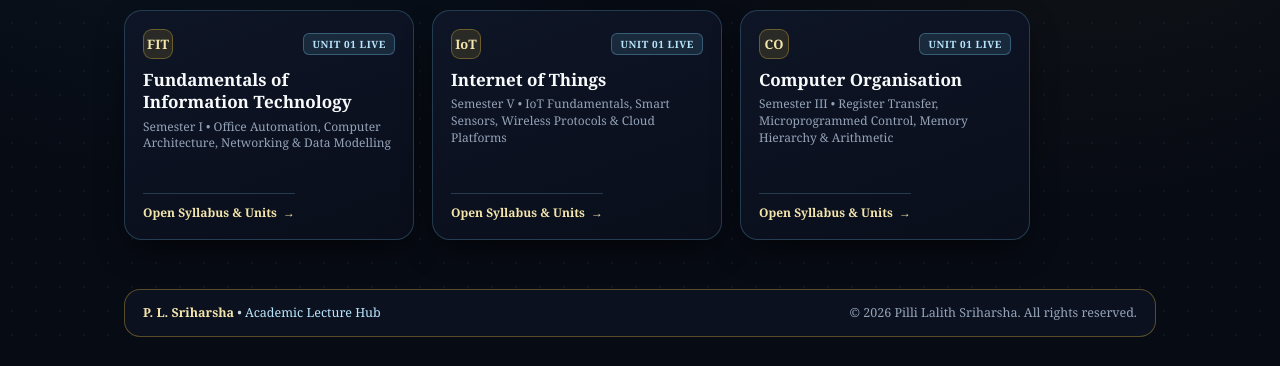
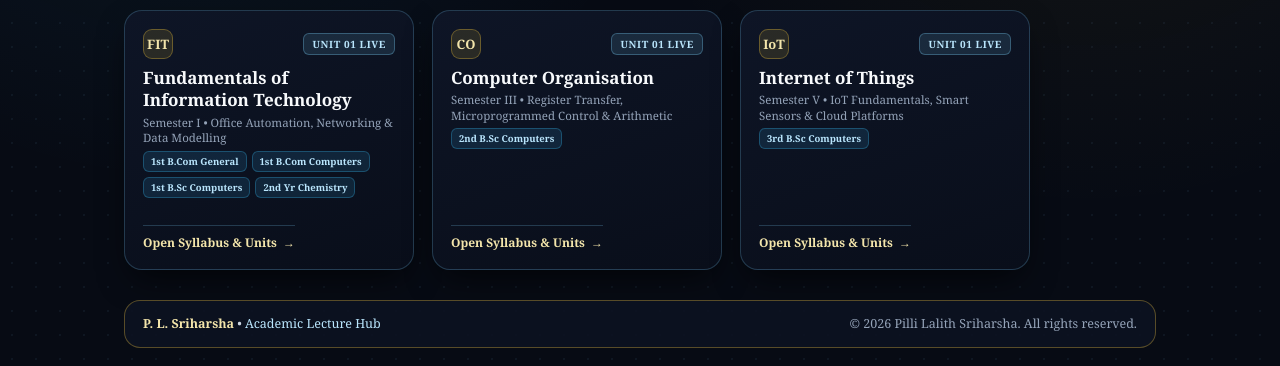
Before and after one commit to plsharsha272-byte/Academic-Lecture-Hub, a plain HTML site: page index.html in a window 1280 px wide. Shown: the part 445-811 px from the top of the page. Drawn offline with Linux system fonts and the light colour scheme.

Commit message:
Update index.html for build version and styling
Updated internal build version and metadata in index.html. Adjusted styles and content for sleek-card and subject display.

```diff
--- a/index.html
+++ b/index.html
@@ -3,9 +3,9 @@
 <head>
   <meta charset="UTF-8">
   <meta name="viewport" content="width=device-width, initial-scale=1.0, maximum-scale=5.0">
-  <!-- Internal Build Version: Web v36 (Hidden from public UI, preserved in title & download filename) -->
-  <title>Academic Lecture Hub — Web v36</title>
-  <meta name="description" content="Academic Lecture Hub by Pilli Lalith Sriharsha, Master's in Computer Science — Official Syllabi & Unit-Wise Lecture Notes with Bilingual FIT Support.">
+  <!-- Internal Build Version: Web v42 (Hidden from public UI, preserved in title & download filename) -->
+  <title>Academic Lecture Hub — Web v42</title>
+  <meta name="description" content="Academic Lecture Hub by Pilli Lalith Sriharsha, Master's in Computer Science — Official Syllabi & Unit-Wise Lecture Notes.">
 
   <style>
     /* =========================================================================
@@ -453,7 +453,7 @@
 
     .sleek-card {
       text-align: left;
-      min-height: 215px;
+      min-height: 245px;
       padding: 15px;
       border-radius: 18px;
       background: linear-gradient(160deg, #0E1526 0%, #090E1A 100%);
@@ -462,7 +462,7 @@
       display: flex;
       flex-direction: column;
       justify-content: space-between;
-      gap: 14px;
+      gap: 12px;
       cursor: pointer;
       transition: transform 0.28s cubic-bezier(0.22, 1, 0.36, 1),
                   border-color 0.28s ease,
@@ -471,7 +471,7 @@
 
     @media (min-width: 768px) {
       .sleek-card {
-        min-height: 230px;
+        min-height: 260px;
         padding: 18px;
       }
     }
@@ -549,7 +549,7 @@
       font-weight: 700;
       line-height: 1.32;
       color: var(--text-primary);
-      margin-top: 10px;
+      margin-top: 8px;
     }
 
     @media (min-width: 768px) {
@@ -559,14 +559,35 @@
     }
 
     .sleek-card-sub {
-      font-size: 12px;
+      font-size: 11.5px;
       color: var(--text-muted);
+      margin-top: 3px;
+      line-height: 1.35;
+    }
+
+    /* Non-Clickable Group Display Badges Container inside Subject Card */
+    .subject-group-badges-row {
+      display: flex;
+      flex-wrap: wrap;
+      gap: 5px;
       margin-top: 5px;
-      line-height: 1.4;
+    }
+
+    .group-display-chip {
+      display: inline-block;
+      padding: 3px 7px;
+      border-radius: 6px;
+      font-size: 9.5px;
+      font-weight: 700;
+      background: rgba(56, 189, 248, 0.12);
+      border: 1px solid rgba(56, 189, 248, 0.28);
+      color: var(--ice-blue-light);
+      pointer-events: none; /* strictly non-clickable display badge */
+      user-select: none;
     }
 
     .sleek-card-footer {
-      padding-top: 10px;
+      padding-top: 8px;
       border-top: 1px solid var(--border-hairline);
       display: flex;
       align-items: center;
@@ -1092,10 +1113,10 @@
   </div>
 
   <!-- =====================================================================
-       APPLICATION DATA & TAMPER-PROTECTED LOGIC (WEB V36)
+       APPLICATION DATA & TAMPER-PROTECTED LOGIC (WEB V42)
   ====================================================================== -->
   <script>
-    const BUILD_VERSION_FILENAME = "Academic Lecture Hub — Web v36.html";
+    const BUILD_VERSION_FILENAME = "Academic Lecture Hub — Web v42.html";
 
     const PORTAL_CATALOG = {
       profile: {
@@ -1112,8 +1133,9 @@
           code: "FIT",
           semester: "Semester I",
           title: "Fundamentals of Information Technology",
-          subtitle: "Office Automation, Computer Architecture, Networking & Data Modelling",
+          subtitle: "Office Automation, Networking & Data Modelling",
           isBilingual: true,
+          groups: ["1st B.Com General", "1st B.Com Computers", "1st B.Sc Computers", "2nd Yr Chemistry"],
           syllabus: {
             title: "FIT Official University Syllabus Copy",
             status: "available",
@@ -1165,12 +1187,66 @@
           ]
         },
         {
+          id: "co",
+          code: "CO",
+          semester: "Semester III",
+          title: "Computer Organisation",
+          subtitle: "Register Transfer, Microprogrammed Control & Arithmetic",
+          isBilingual: false,
+          groups: ["2nd B.Sc Computers"],
+          syllabus: {
+            title: "Computer Organisation Official Syllabus Copy",
+            status: "available",
+            viewUrl: "https://drive.google.com/file/d/1FwfN5OQj3OE2XuRS7C1QrmBAkweOWFKN/view?usp=drive_link",
+            previewUrl: "https://drive.google.com/file/d/1FwfN5OQj3OE2XuRS7C1QrmBAkweOWFKN/preview",
+            downloadUrl: "https://drive.google.com/uc?export=download&id=1FwfN5OQj3OE2XuRS7C1QrmBAkweOWFKN"
+          },
+          units: [
+            {
+              num: "01",
+              title: "Register Transfer Language & Micro Operations",
+              topics: "Computer Registers, Bus/Memory Transfers, Arithmetic/Logic/Shift Micro-operations & Instruction Cycle.",
+              status: "available",
+              english: {
+                viewUrl: "https://drive.google.com/file/d/1U5iTlIh6Dg6CW8urQ5R1Ck5C5ZvTEHlj/view?usp=drive_link",
+                previewUrl: "https://drive.google.com/file/d/1U5iTlIh6Dg6CW8urQ5R1Ck5C5ZvTEHlj/preview",
+                downloadUrl: "https://drive.google.com/uc?export=download&id=1U5iTlIh6Dg6CW8urQ5R1Ck5C5ZvTEHlj"
+              }
+            },
+            {
+              num: "02",
+              title: "CPU and Micro Programmed Control",
+              topics: "Instruction Formats, Addressing Modes, Control Memory, Hardwired & Microprogrammed Control.",
+              status: "coming_soon"
+            },
+            {
+              num: "03",
+              title: "Memory Organization & Cache Mappings",
+              topics: "Memory Hierarchy, Main Memory, Auxiliary Memory, Associative Memory & Cache Mapping.",
+              status: "coming_soon"
+            },
+            {
+              num: "04",
+              title: "Input-Output Organization & DMA",
+              topics: "Peripheral Devices, I/O Interface, Asynchronous Transfer, Priority Interrupt, DMA & IOP.",
+              status: "coming_soon"
+            },
+            {
+              num: "05",
+              title: "Computer Arithmetic & Algorithms",
+              topics: "Fixed-Point & Floating-Point Representation, Addition, Subtraction, Multiplication & Division.",
+              status: "coming_soon"
+            }
+          ]
+        },
+        {
           id: "iot",
           code: "IoT",
           semester: "Semester V",
           title: "Internet of Things",
-          subtitle: "IoT Fundamentals, Smart Sensors, Wireless Protocols & Cloud Platforms",
+          subtitle: "IoT Fundamentals, Smart Sensors & Cloud Platforms",
           isBilingual: false,
+          groups: ["3rd B.Sc Computers"],
           syllabus: {
             title: "IoT Official University Syllabus Copy",
             status: "available",
@@ -1215,63 +1291,10 @@
               status: "coming_soon"
             }
           ]
-        },
-        {
-          id: "co",
-          code: "CO",
-          semester: "Semester III",
-          title: "Computer Organisation",
-          subtitle: "Register Transfer, Microprogrammed Control, Memory Hierarchy & Arithmetic",
-          isBilingual: false,
-          syllabus: {
-            title: "Computer Organisation Official Syllabus Copy",
-            status: "available",
-            viewUrl: "https://drive.google.com/file/d/1FwfN5OQj3OE2XuRS7C1QrmBAkweOWFKN/view?usp=drive_link",
-            previewUrl: "https://drive.google.com/file/d/1FwfN5OQj3OE2XuRS7C1QrmBAkweOWFKN/preview",
-            downloadUrl: "https://drive.google.com/uc?export=download&id=1FwfN5OQj3OE2XuRS7C1QrmBAkweOWFKN"
-          },
-          units: [
-            {
-              num: "01",
-              title: "Register Transfer Language & Micro Operations",
-              topics: "Computer Registers, Bus/Memory Transfers, Arithmetic/Logic/Shift Micro-operations & Instruction Cycle.",
-              status: "available",
-              english: {
-                viewUrl: "https://drive.google.com/file/d/1U5iTlIh6Dg6CW8urQ5R1Ck5C5ZvTEHlj/view?usp=drive_link",
-                previewUrl: "https://drive.google.com/file/d/1U5iTlIh6Dg6CW8urQ5R1Ck5C5ZvTEHlj/preview",
-                downloadUrl: "https://drive.google.com/uc?export=download&id=1U5iTlIh6Dg6CW8urQ5R1Ck5C5ZvTEHlj"
-              }
-            },
-            {
-              num: "02",
-              title: "CPU and Micro Programmed Control",
-              topics: "Instruction Formats, Addressing Modes, Control Memory, Hardwired & Microprogrammed Control.",
-              status: "coming_soon"
-            },
-            {
-              num: "03",
-              title: "Memory Organization & Cache Mappings",
-              topics: "Memory Hierarchy, Main Memory, Auxiliary Memory, Associative Memory & Cache Mapping.",
-              status: "coming_soon"
-            },
-            {
-              num: "04",
-              title: "Input-Output Organization & DMA",
-              topics: "Peripheral Devices, I/O Interface, Asynchronous Transfer, Priority Interrupt, DMA & IOP.",
-              status: "coming_soon"
-            },
-            {
-              num: "05",
-              title: "Computer Arithmetic & Algorithms",
-              topics: "Fixed-Point & Floating-Point Representation, Addition, Subtraction, Multiplication & Division.",
-              status: "coming_soon"
-            }
-          ]
         }
       ]
     };
 
-    // Safe deep freeze utility definition
     function deepFreeze(obj) {
       if (obj && typeof obj === 'object' && !Object.isFrozen(obj)) {
         Object.getOwnPropertyNames(obj).forEach(prop => {
@@ -1305,6 +1328,12 @@
           ? `<span class="card-pill-ice">Unit 01 Live</span>`
           : `<span class="card-pill-gold">Syllabus Live</span>`;
 
+        const groupBadgesHtml = (sub.groups && sub.groups.length > 0) ? `
+          <div class="subject-group-badges-row">
+            ${sub.groups.map(g => `<span class="group-display-chip">${g}</span>`).join('')}
+          </div>
+        ` : '';
+
         return `
           <button type="button" onclick="openSubject('${sub.id}')" class="sleek-card" aria-label="Open ${sub.title}">
             <div>
@@ -1314,6 +1343,7 @@
               </div>
               <h3 class="sleek-card-title">${sub.title}</h3>
               <p class="sleek-card-sub">${sub.semester} • ${sub.subtitle}</p>
+              ${groupBadgesHtml}
             </div>
             <div class="sleek-card-footer">
               <span>Open Syllabus &amp; Units</span>
@@ -1414,7 +1444,6 @@
         `;
       }).join("");
 
-      // Distinct Language Selection Section specifically for FIT below the syllabus card
       let languageSelectionHtml = "";
       if (subject.isBilingual) {
         languageSelectionHtml = `
@@ -1470,7 +1499,7 @@
           </div>
         </section>
 
-        <!-- DISTINCT LANGUAGE TOGGLE SECTION RIGHT BELOW SYLLABUS CARD (ONLY FOR FIT) -->
+        <!-- DEDICATED LANGUAGE TOGGLE SECTION RIGHT BELOW SYLLABUS CARD (ONLY FOR FIT) -->
         ${languageSelectionHtml}
 
         <!-- 02. UNIT-WISE LECTURE NOTES CARDS GRID -->
```
